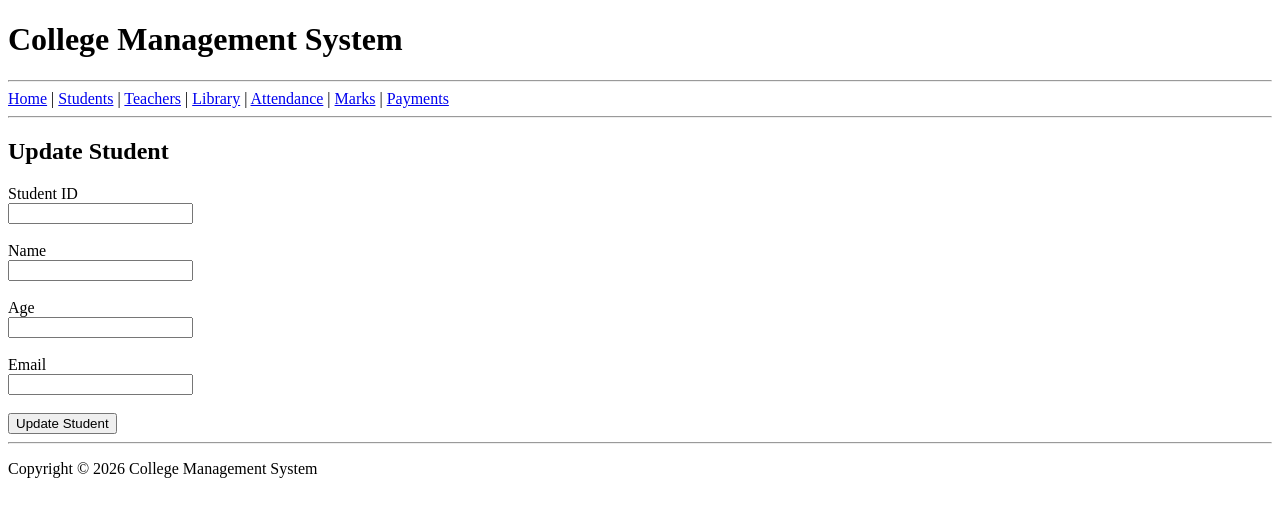
After one commit to mattarajesh/college_management_system, a Django app: page /update/ in a window 1280 px wide. The commit adds this page. Shown: the top 517 px of the page. Run offline with Django 5.2, Linux system fonts and the light colour scheme.

Commit message:
create a student update page

```diff
--- a/student_management/students/templates/students/student_dashboard.html
+++ b/student_management/students/templates/students/student_dashboard.html
@@ -11,6 +11,7 @@
 <ul>
     <li><a href="{% url 'add_student' %}">Add Student</a></li>
     <li><a href="{% url 'student_list' %}">Student List</a></li>
+    <li><a href="{% url 'update_student' %}">update student</a></li>
 </ul>
 
 <hr>
--- /dev/null
+++ b/student_management/students/templates/students/update_student.html
@@ -0,0 +1,27 @@
+{% extends "students/base.html" %}
+
+{% block content %}
+
+<h2>Update Student</h2>
+
+<form method="POST">
+
+    {% csrf_token %}
+
+    <label>Student ID</label><br>
+    <input type="number" name="id"><br><br>
+
+    <label>Name</label><br>
+    <input type="text" name="name"><br><br>
+
+    <label>Age</label><br>
+    <input type="number" name="age"><br><br>
+
+    <label>Email</label><br>
+    <input type="email" name="email"><br><br>
+
+    <button type="submit">Update Student</button>
+
+</form>
+
+{% endblock %}
--- a/student_management/students/urls.py
+++ b/student_management/students/urls.py
@@ -4,5 +4,6 @@ urlpatterns = [
     path("",views.home,name="home"),
     path("students/", views.student_dashboard, name="student_dashboard"),
     path("add/", views.add_student, name="add_student"),
-    path("student-list/", views.list_student, name="student_list"),
+    path("student_list/", views.list_student, name="student_list"),
+    path("update/",views.update_student,name="update_student"),
 ]
--- a/student_management/students/views.py
+++ b/student_management/students/views.py
@@ -26,3 +26,20 @@ def list_student(request):
         "students":students
     }
     return render(request,"students/list_student.html",context)
+def update_student(request):
+    if request.method == "POST":
+        id = request.POST["id"]
+        name = request.POST["name"]
+        age = request.POST["age"]
+        email = request.POST["email"]
+
+        s = student.objects.get(id=id)
+
+        s.name = name
+        s.age = age
+        s.email = email
+
+        s.save()
+
+        return redirect("student_list")
+    return render(request,"students/update_student.html")
```
